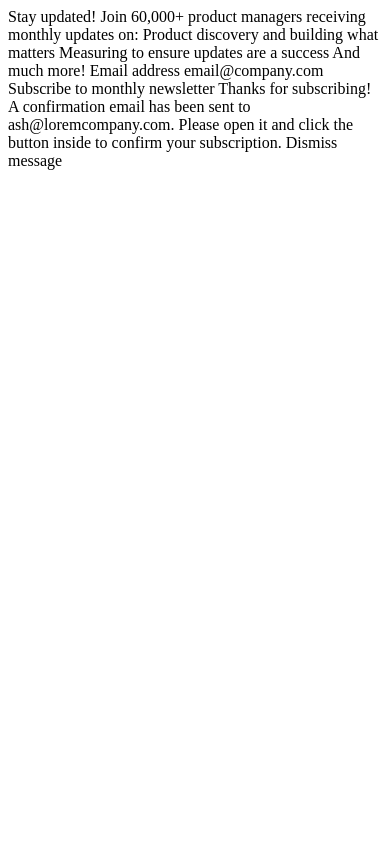
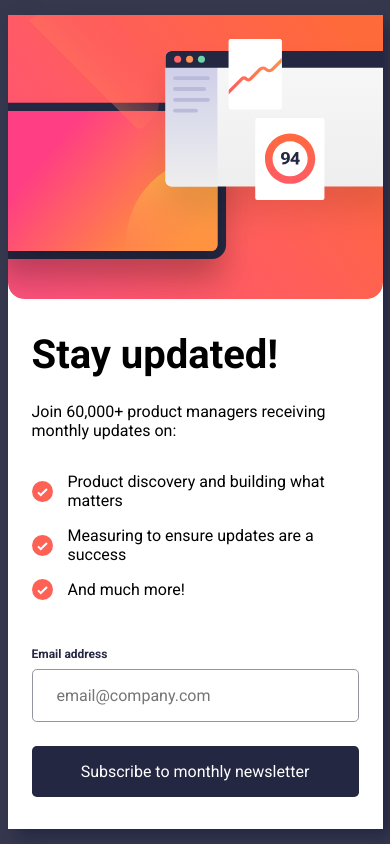
Before and after one commit to nicholasboyce/newsletter-signup-with-success-message, a plain HTML site: page index.html in a window 390 px wide. Drawn offline with Linux system fonts and the light colour scheme.

Commit message:
Added screenshot and updated responsiveness.

```diff
--- a/index.html
+++ b/index.html
@@ -5,38 +5,55 @@
   <meta name="viewport" content="width=device-width, initial-scale=1.0"> <!-- displays site properly based on user's device -->
 
   <link rel="icon" type="image/png" sizes="32x32" href="./assets/images/favicon-32x32.png">
+  <link href="https://fonts.googleapis.com/css2?family=Roboto:wght@400;500;700&display=swap" rel="stylesheet">
+  <link rel="stylesheet" href="style.css">
 
   <title>Frontend Mentor | Newsletter sign-up form with success message</title>
 </head>
 <body>
 
-  <!-- Sign-up form start -->
-
-  Stay updated!
-
+  <main>
+    <div class="card">
+      <div class="start-state">
+        <section class="content">
+          <h1 class="title">Stay updated!</h1>
+          <p class="description">
             Join 60,000+ product managers receiving monthly updates on:
-
+          </p>
+          <ul class="benefits">
+            <li class="benefit">
               Product discovery and building what matters
+            </li>
+            <li class="benefit">
               Measuring to ensure updates are a success
+            </li>
+            <li class="benefit">
               And much more!
-
-  Email address
-  email@company.com
-
-  Subscribe to monthly newsletter
-
-  <!-- Sign-up form end -->
-
-  <!-- Success message start -->
-
-  Thanks for subscribing!
-
+            </li>
+          </ul>
+          <form action="#" class="email-form">
+            <label for="email">Email address</label>
+            <input type="email" name="email" id="email" placeholder="email@company.com">
+            <button type="submit">Subscribe to monthly newsletter</button>
+          </form>
+        </section>
+        <picture class="illustration">
+          <source media="(max-width: 929px)" srcset="assets/images/illustration-sign-up-mobile.svg" />
+          <source media="(min-width: 930px)" srcset="assets/images/illustration-sign-up-desktop.svg" />
+          <img src="assets/images/illustration-sign-up-desktop.svg" alt="">
+        </picture>
+      </div>
+      <div class="thanks-state">
+        <svg xmlns="http://www.w3.org/2000/svg" width="64" height="64" viewBox="0 0 64 64"><defs><linearGradient id="a" x1="100%" x2="0%" y1="0%" y2="100%"><stop offset="0%" stop-color="#FF6A3A"/><stop offset="100%" stop-color="#FF527B"/></linearGradient></defs><g fill="none"><circle cx="32" cy="32" r="32" fill="url(#a)"/><path stroke="#FFF" stroke-width="4" d="m18.286 34.686 8.334 7.98 19.094-18.285"/></g></svg>
+        <h1 class="title">Thanks for subscribing!</h1>
+        <p class="description">
           A confirmation email has been sent to ash@loremcompany.com.
           Please open it and click the button inside to confirm your subscription.
-
-  Dismiss message
-
-  <!-- Success message end -->
+        </p>
+        <button class="dismiss">Dismiss message</button>
+      </div>
+    </div>
+  </main>
 
 </body>
 </html>
--- /dev/null
+++ b/style.css
@@ -0,0 +1,177 @@
+:root {
+    --clr-primary-400: hsl(4, 100%, 67%);
+    --clr-neutral-800: hsl(234, 29%, 20%);
+    --clr-neutral-700: hsl(235, 18%, 26%);
+    --clr-neutral-300: hsl(231, 7%, 60%);
+    --clr-neutral-100: hsl(0, 0%, 100%);
+
+    --fs-p: 1rem;
+
+    --ff-default: 'Roboto', sans-serif;
+    --fw-regular: 400;
+    --fw-medium: 500;
+    --fw-bold: 700;
+    --border-radius: 2rem;
+}
+
+* {
+    margin: 0;
+    font: inherit;
+    /* border: 1px solid red; */
+}
+
+*,
+*::after,
+*::before {
+    box-sizing: border-box;
+}
+
+img,
+svg {
+    max-width: 100%;
+    display: block;
+}
+
+label,
+input {
+    display: block;
+    width: 100%;
+}
+
+body {
+    background-color: var(--clr-neutral-700);
+    display: grid;
+    place-items: center;
+    min-height: 100svh;
+    font-family: var(--ff-default);
+}
+
+main {
+    display: grid;
+    place-items: center;
+    width: min(100%, 80rem);
+}
+
+.card {
+    border-radius: var(--border-radius);
+    background-color: var(--clr-neutral-100);
+    --_start-content-display: var(--start-content-display, flex);
+    --_thanks-content-display: var(--thanks-content-display, none);
+    padding: 1.5rem;
+    overflow: hidden;
+    box-shadow: 0.5rem 0.5rem 1rem var(--clr-neutral-800);
+}
+
+.card.submitted {
+    --start-content-display: none;
+    --thanks-content-display: block;
+}
+
+@media (max-width: 929px) {
+    .card {
+        padding: 0;
+        width: 375px;
+        border-radius: 0px;
+    }
+}
+
+
+.start-state {
+    display: var(--_start-content-display);
+    grid-template-columns: 6fr 400px;
+    /* column-gap: 1.5rem; */
+}
+
+@media (max-width: 929px) {
+    .start-state {
+        flex-direction: column;
+        flex-flow: column-reverse;
+    }
+}
+
+.content {
+    padding-inline: 3rem 4.5rem;
+    display: flex;
+    flex-direction: column;
+    justify-content: center;
+    row-gap: 1rem;
+    width: 500px;
+}
+
+@media (max-width: 929px) {
+    .content {
+        width: auto;
+        padding: 2rem 1.5rem;
+    }
+}
+
+.title {
+    font-size: calc(var(--fs-p) * 3.5);
+    font-weight: 700;
+}
+
+@media (max-width: 929px) {
+    .title {
+        /* padding-block-start: 1.5rem; */
+        font-size: calc(var(--fs-p) * 2.5);
+    }
+}
+
+.description {
+    margin-block: 0.5rem;
+}
+
+.benefits {
+    list-style-type: none;
+    padding: 0;
+}
+
+.benefit {
+    background-image: url(assets/images/icon-list.svg);
+    background-position: left center;
+    background-repeat: no-repeat;
+    padding-inline-start: 2.25rem;
+    padding-block: 0.5rem;
+}
+
+.email-form {
+    --_border-radius: calc(var(--border-radius) * 0.15);
+    margin-block-start: 1.5rem;
+}
+
+.email-form label {
+    color: var(--clr-neutral-800);
+    font-weight: var(--fw-bold);
+    font-size: calc(var(--fs-p) * 0.75);
+}
+
+.email-form input {
+    margin-block: 0.5rem 1.5rem;
+    padding: 1rem 1.5rem;
+    border-radius: var(--_border-radius);
+    border: 1px solid var(--clr-neutral-300);
+}
+
+.email-form button {
+    color: var(--clr-neutral-100);
+    background-color: var(--clr-neutral-800);
+    border: none;
+    width: 100%;
+    padding: 1rem;
+    border-radius: var(--_border-radius);
+}
+
+@media (max-width: 930px) {
+    .desktop-image {
+        display: none;
+    }
+}
+
+@media (min-width: 930px) {
+    .mobile-image {
+        display: none;
+    }
+}
+.thanks-state {
+    display: var(--_thanks-content-display);
+}
```
Also changed, not shown: screenshot.png (added). Lines whose indentation alone changed are shown as unchanged.
